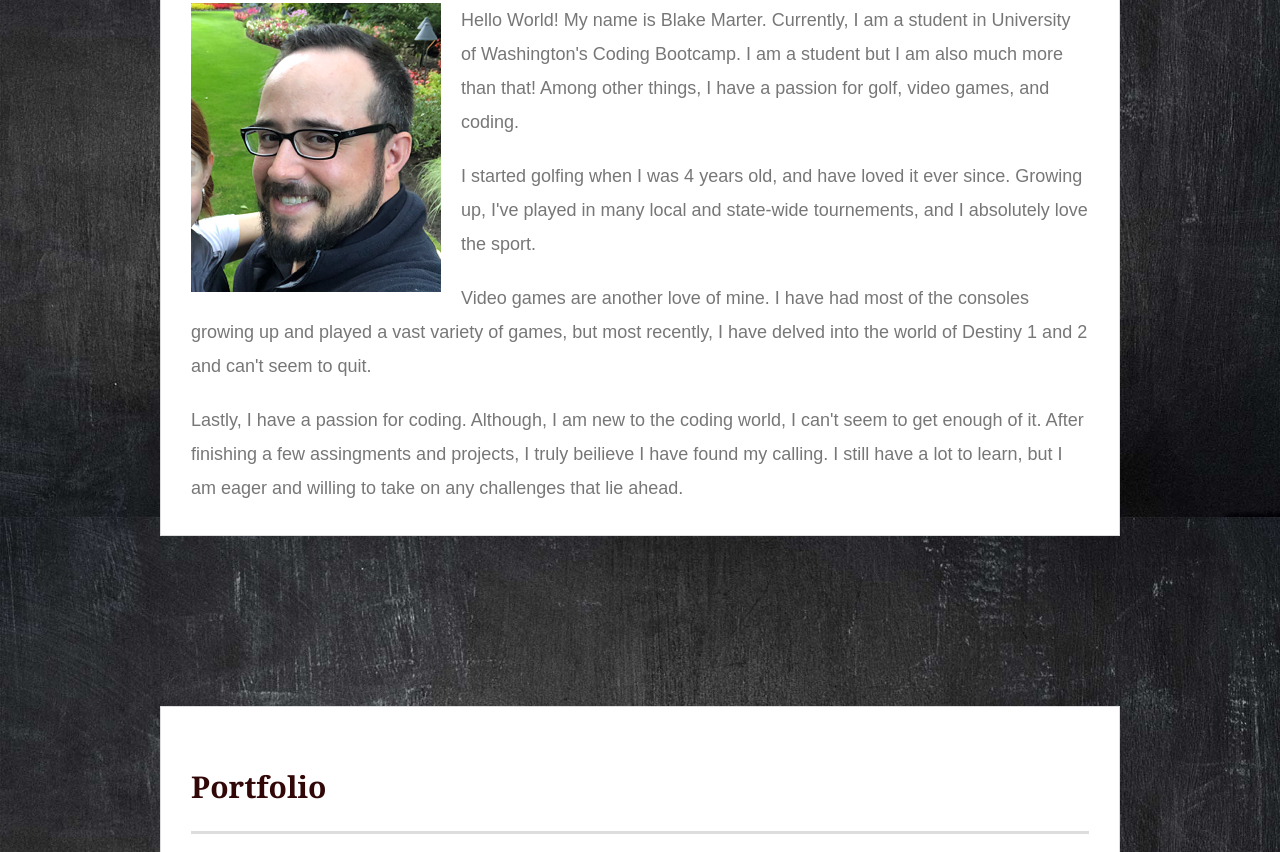
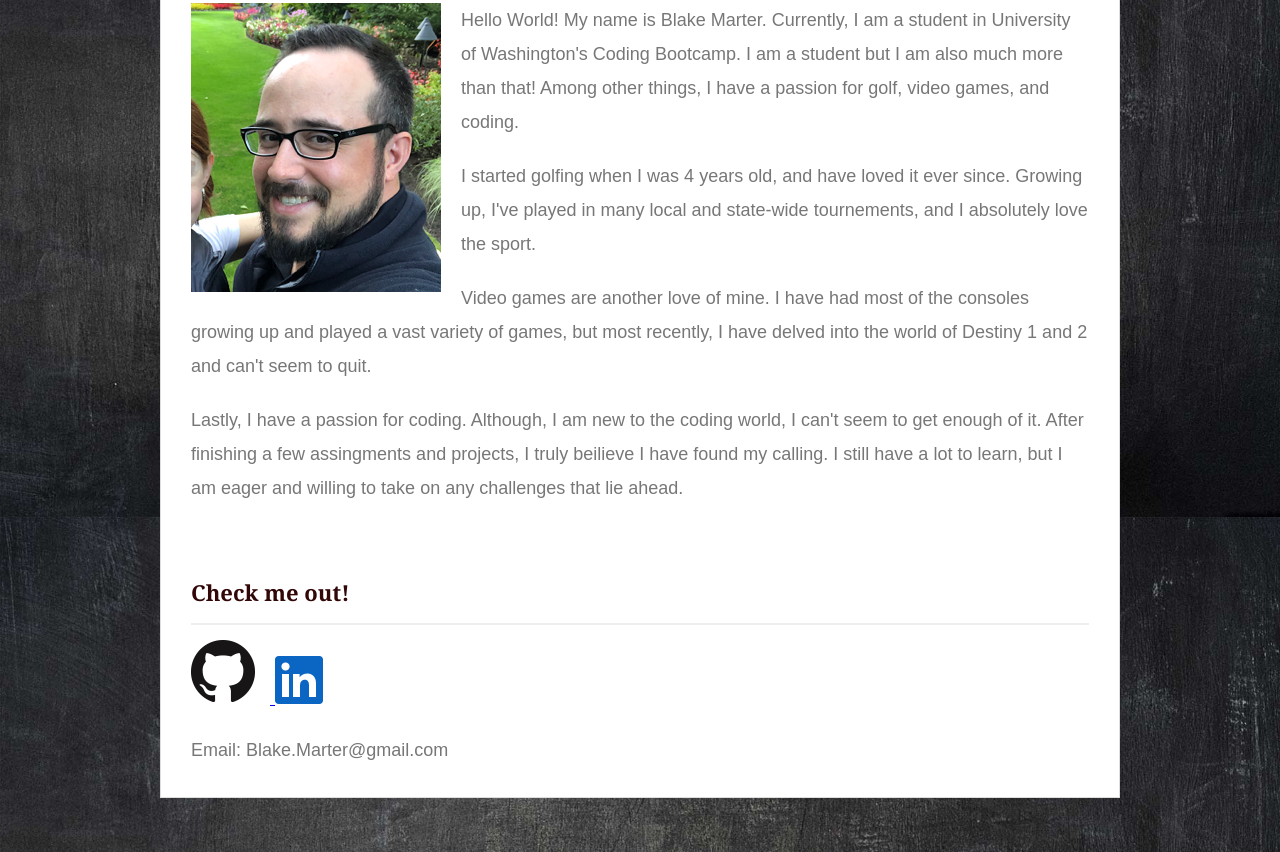
Before and after one commit to BlakeMarter/Responsive-Portfolio, a plain HTML site: page index.html in a window 1280 px wide. Shown: the part 283-1135 px from the top of the page. Drawn offline with nearby package versions, Linux system fonts and the light colour scheme.

Commit message:
updating folio

```diff
--- a/assets/app.js
+++ b/assets/app.js
@@ -10,12 +10,14 @@ $(document).ready(function () {
     var statusElm = $(".status");
     statusElm.empty();
 
+    statusElm.append("<div>Contact Form not operational at this time. Please email me with personal email.</div>").css({"color": "red", "font-size": "12px"});
+
     if (email.length > 5 && email.includes('@') && email.includes('.')) {
       console.log("email is valid");
     }
     else {
       event.preventDefault();
-      statusElm.append("<div>Email not valid.</div>").css({"color": "red"});
+      statusElm.append("<div>Email not valid.</div>").css({"color": "red", "font-size": "12px"});
     }
 
     if (message.length >= 10) {
@@ -23,7 +25,8 @@ $(document).ready(function () {
 
     } else {
       event.preventDefault();
-      statusElm.append("<div>Message Invalid. Must contain more than 10 characters.</div>").css({"color": "red"});
+      statusElm.append("<div>Message Invalid. Must contain more than 10 characters.</div>").css({"color": "red", "font-size": "12px"});
+      // statusElm.append("<div>Contact Form not operational</div>").css({"color": "red", "font-size": "12px"});
     }
 
 
--- a/assets/css/style.css
+++ b/assets/css/style.css
@@ -1,24 +1,15 @@
-/* .portfolio-background {
-  background-image: url("../images/standard_background2.jpg");
-    background-size: 100%;
-    background-repeat: no-repeat;
-    background-attachment: fixed;
-    background-position: center;
-    background-color: #000000;
-} */
 
 body {
   font-family: Arial, "Helvetica Neue", Helvetica, sans-serif;
   font-size: 18px;
   line-height: 34px;
   color: #777777;
-  /* background: url("../images/standard_background2.jpg"); */
   background-image: url("../images/standard_background2.jpg");
-    background-size: 100%;
-    background-repeat: no-repeat;
-    background-attachment: fixed;
-    background-position: center;
-    background-color: #000000;
+  background-size: 100%;
+  background-repeat: no-repeat;
+  background-attachment: fixed;
+  background-position: center;
+  background-color: #000000;
 }
 
 * {
@@ -199,6 +190,10 @@ h3, h2 {
   margin-right: 25px;
 }
 
+.profileLogos {
+  margin-right: 15px
+}
+
 /* contact page */
 
 #contact-form ul {
--- a/index.html
+++ b/index.html
@@ -41,7 +41,18 @@
         <p>Lastly, I have a passion for coding. Although, I am new to the coding world, I can't seem to get enough of
           it. After finishing a few assingments and projects, I truly beilieve I have found my calling. I still have a
           lot to learn, but I am eager and willing to take on any challenges that lie ahead.</p>
+<br>
+          <h3>Check me out!</h3>
 
+          <a href="https://github.com/BlakeMarter">
+            <img class="profileLogos" src="assets/images/GitHub-Mark/PNG/GitHub-Mark-64px.png" alt="github logo">
+          </a>
+
+          <a href="https://www.linkedin.com/in/blake-marter-42956617a/">
+            <img class="profileLogos" src="assets/images/In-Blue-48 copy.png" alt="LinkedIn logo">
+          </a>
+
+          <p>Email: Blake.Marter@gmail.com</p>
       </section>
 
     </div>
```
Also changed, not shown: assets/images/GitHub-Mark/PNG/GitHub-Mark-120px-plus.png (added), assets/images/GitHub-Mark/PNG/GitHub-Mark-32px.png (added), assets/images/GitHub-Mark/PNG/GitHub-Mark-64px.png (added), assets/images/GitHub-Mark/PNG/GitHub-Mark-Light-120px-plus.png (added), assets/images/GitHub-Mark/PNG/GitHub-Mark-Light-32px.png (added), assets/images/GitHub-Mark/PNG/GitHub-Mark-Light-64px.png (added), assets/images/In-Blue-128 copy.png (added), assets/images/In-Blue-48 copy.png (added), 4 other files.
